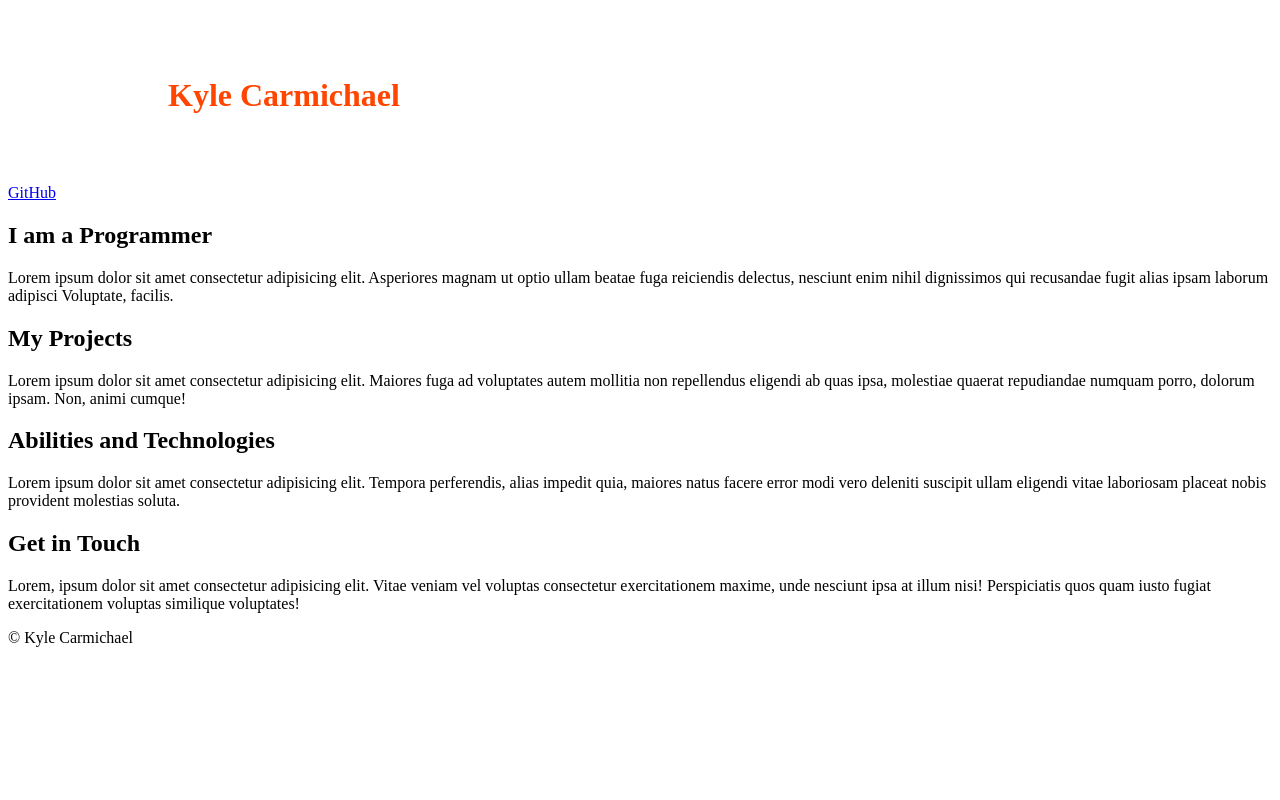
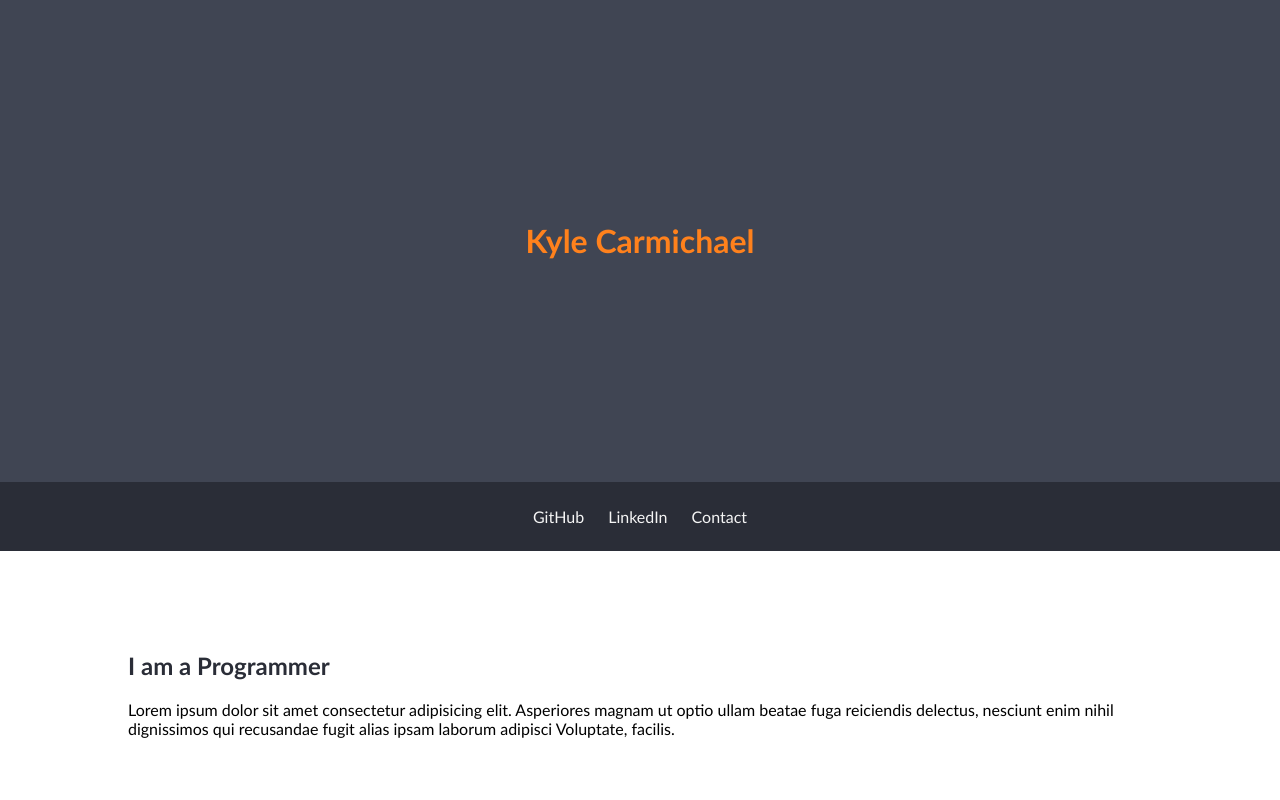
Before and after one commit to kylecarmichael/CVSite, a plain HTML site: page index.html in a window 1280 px wide. Shown: the top 800 px of the page. Drawn offline with Linux system fonts and the light colour scheme.

Commit message:
Hero and Nav update

```diff
--- a/index.html
+++ b/index.html
@@ -14,6 +14,8 @@
 
     <nav>
         <a href="https://github.com/kylecarmichael">GitHub</a>
+        <a href="https://www.linkedin.com/in/kyle-carmichael-b98b77191/">LinkedIn</a>
+        <a href="#contact">Contact</a>
     </nav>
 
     <main>
@@ -34,7 +36,7 @@
 
         </section>
 
-        <section class="contact">
+        <section id="contact" class="contact">
             <h2>Get in Touch</h2>
             <p>Lorem, ipsum dolor sit amet consectetur adipisicing elit. Vitae veniam vel voluptas consectetur exercitationem maxime, unde nesciunt ipsa at illum nisi! Perspiciatis quos quam iusto fugiat exercitationem voluptas similique voluptates!
             </p>
--- a/styles/style.scss
+++ b/styles/style.scss
@@ -1,4 +1,42 @@
+$accent-color: #ff811c;
+$darkest-color: #2a2d37;
+$dark-color: #404553;
+
+body {
+    margin: 0;
+    font-family: 'Gill Sans', 'Gill Sans MT', Calibri, 'Trebuchet MS', sans-serif;
+}
+
 header {
-    padding: 3em 10em 3em 10em;
-    color: orangered;
+    padding: 25vh 10vw;
+    color: $accent-color;
+    background-color: $dark-color;
+    text-align: center;
 }
+
+nav {
+    position: sticky;
+    padding: 25px 0;
+    text-align: center;
+    background-color: $darkest-color;
+    color: $accent-color;
+    top: 0;
+}
+
+nav a {
+    color: whitesmoke;
+    text-decoration: none;
+    margin: 0 10px;
+}
+
+nav a:hover {
+    color: $accent-color;
+}
+
+h2 {
+    color: $darkest-color;
+}
+
+section {
+    padding: 10vh 10vw;
+}
```
Also changed, not shown: styles/style.css, 1 other file.
